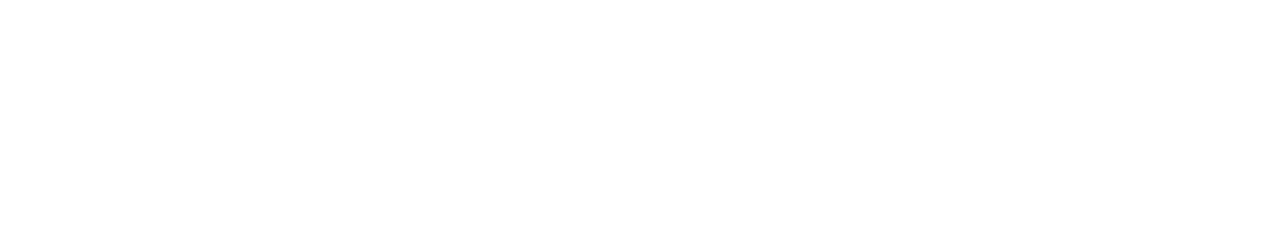
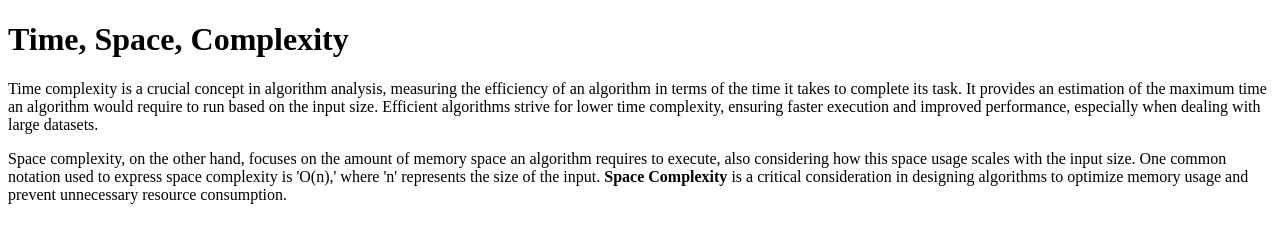
Before and after one commit to acciojob/time-and-space-complexity-janardhanyadav, a website: page main.html in a window 1280 px wide. Drawn offline with Linux system fonts and the light colour scheme.

Commit message:
created a submission

```diff
--- a/main.html
+++ b/main.html
@@ -7,6 +7,16 @@
 </head>
 
 <body>
+ <h1>Time, Space, Complexity</h1>
+
+  <p>
+    Time complexity is a crucial concept in algorithm analysis, measuring the efficiency of an algorithm in terms of the time it takes to complete its task. It provides an estimation of the maximum time an algorithm would require to run based on the input size. Efficient algorithms strive for lower time complexity, ensuring faster execution and improved performance, especially when dealing with large datasets.
+  </p>
+
+  <p>
+    Space complexity, on the other hand, focuses on the amount of memory space an algorithm requires to execute, also considering how this space usage scales with the input size. One common notation used to express space complexity is 'O(n),' where 'n' represents the size of the input. <b>Space Complexity</b> is a critical consideration in designing algorithms to optimize memory usage and prevent unnecessary resource consumption.
+  </p>
+
 	<!-- the entire body must be written by student -->
     <script type="text/javascript" src="./script.js">
 </script>
```
